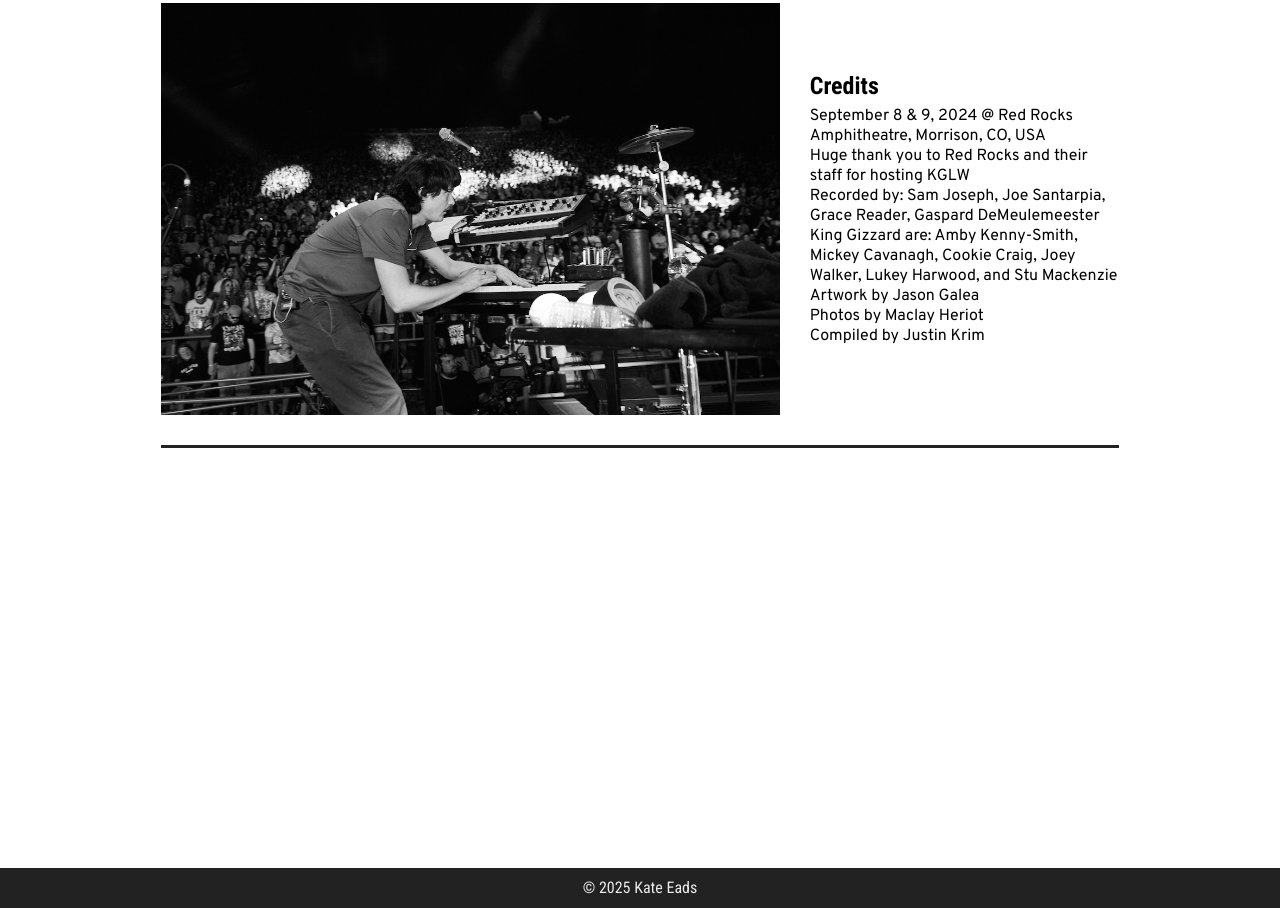
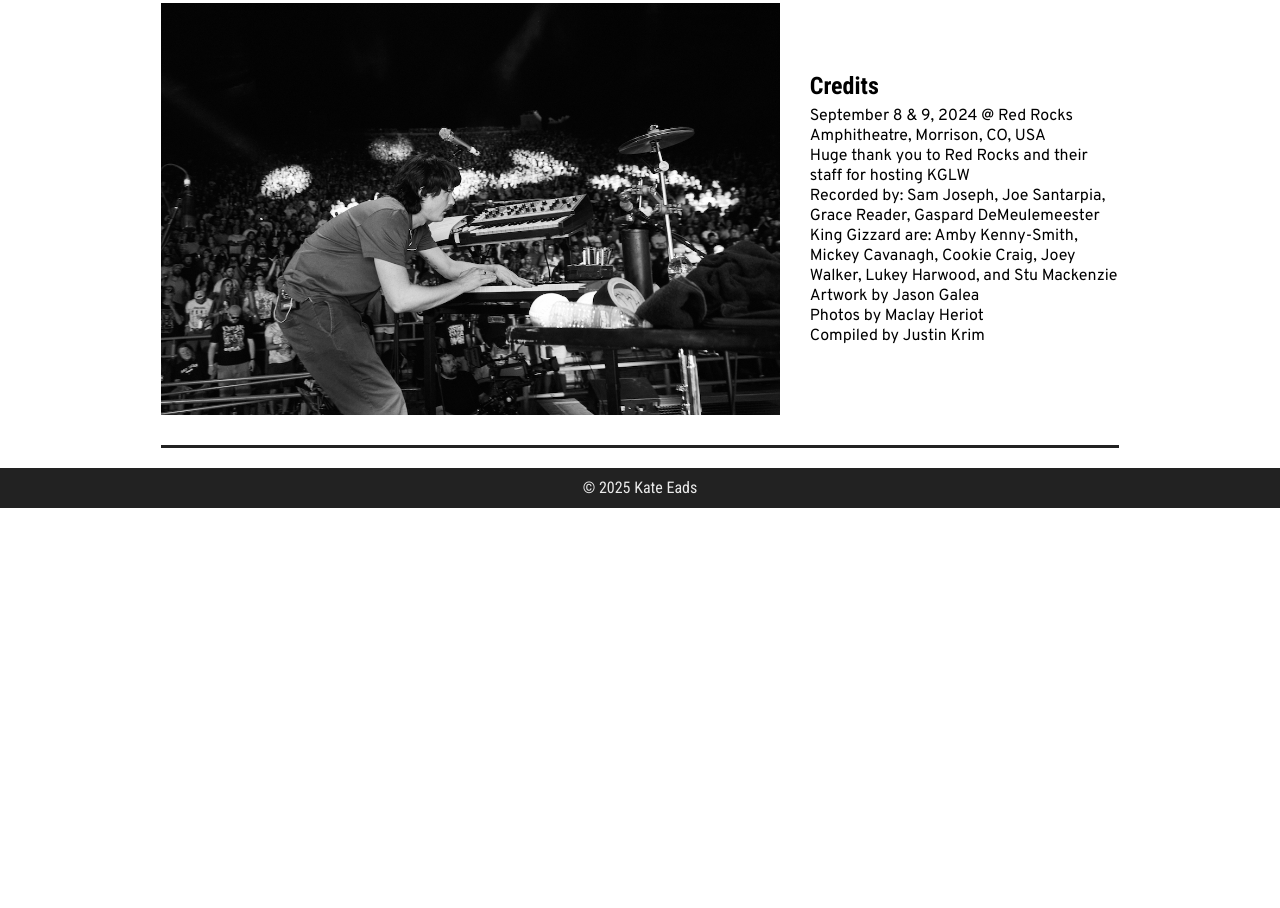
Before and after one commit to k8eads/topic_page, a plain HTML site: page index.html in a window 1280 px wide. Shown: the part 1997-2905 px from the top of the page. After the commit the page ends 2505 px from the top, so only its background shows below. Drawn offline with Linux system fonts and the light colour scheme.

Commit message:
Update footer css

```diff
--- a/css/custom.css
+++ b/css/custom.css
@@ -51,7 +51,6 @@ nav, footer{
 }
 footer {
     justify-content: center;
-    margin-top: 50vh;
 }
 nav img{
     width: 6rem;
```
